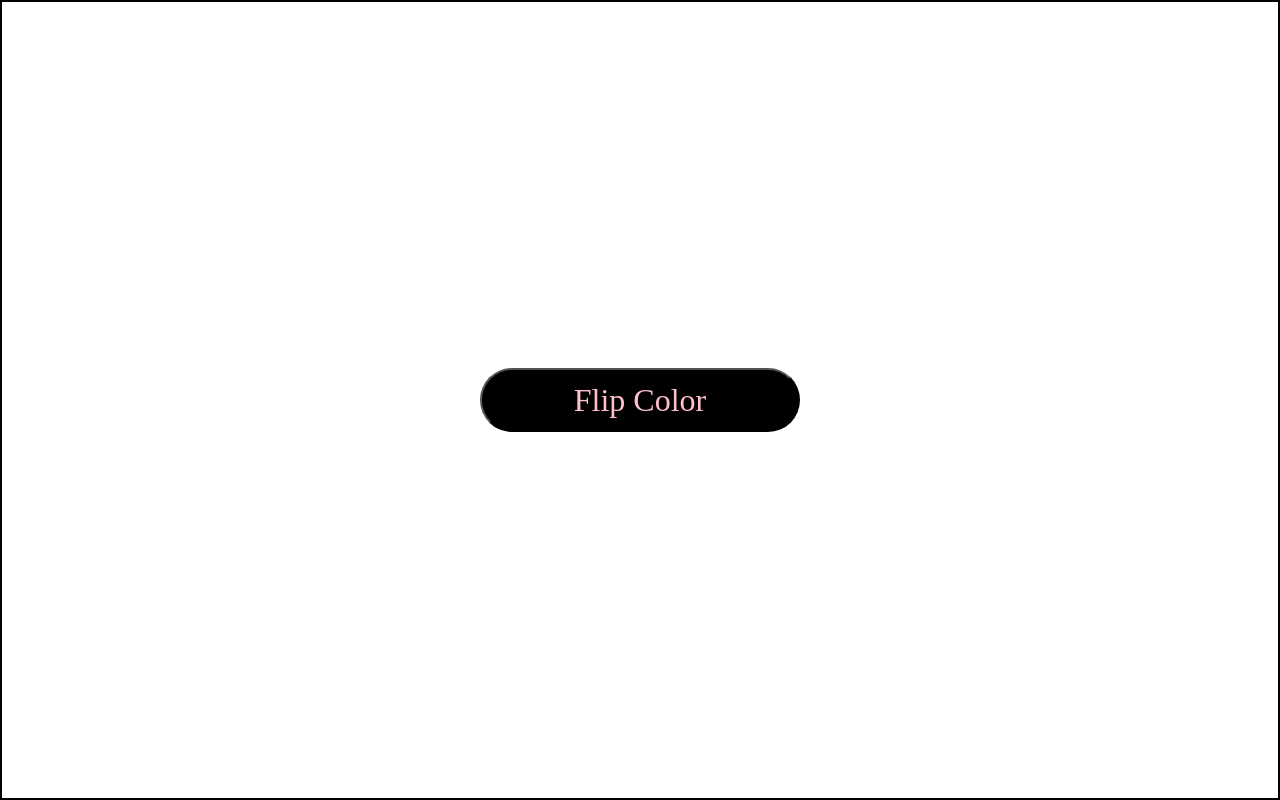
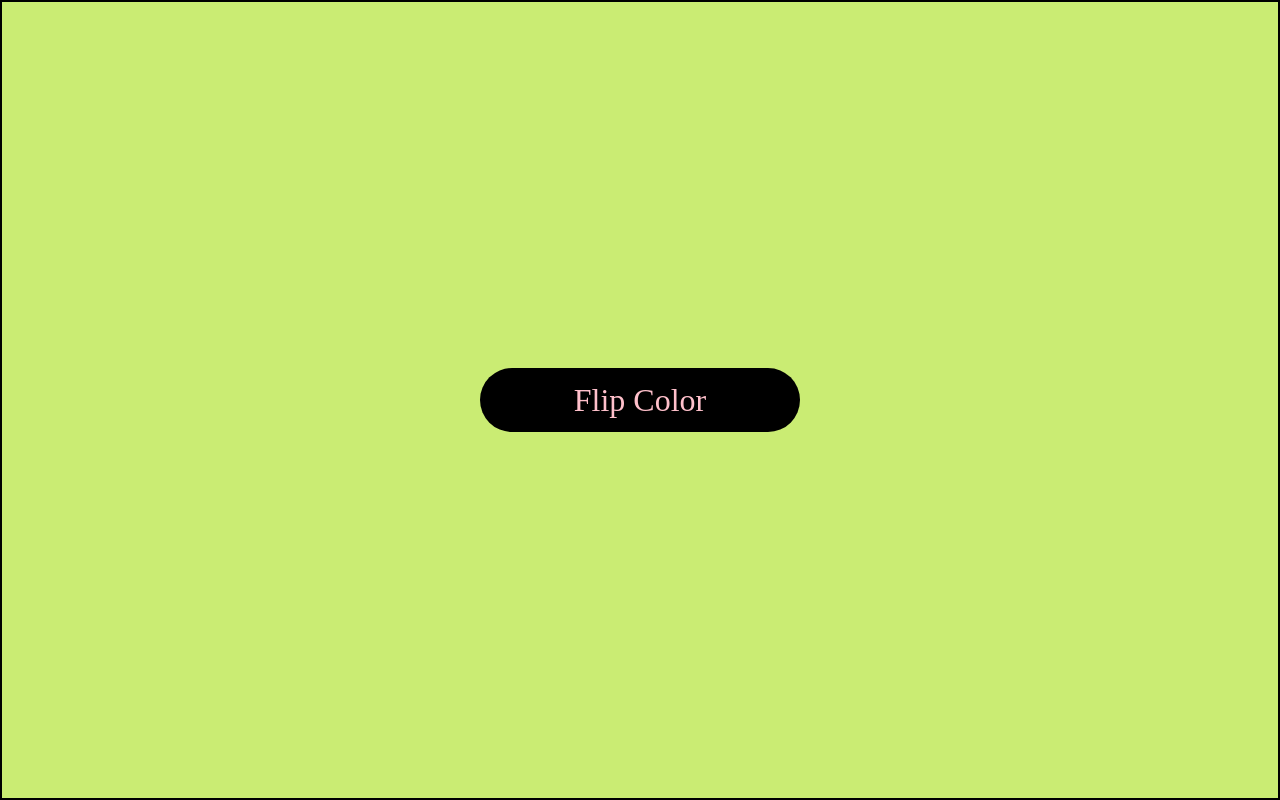
Before and after one commit to RodicaNegura/javascript-from-scratch, a plain HTML site: page color-flipper/index.html in a window 1280 px wide. Both pictures are taken after a click on the button "Flip Color". Drawn offline with Linux system fonts and the light colour scheme.

Commit message:
math.random() method

```diff
--- a/color-flipper/css/style.css
+++ b/color-flipper/css/style.css
@@ -24,6 +24,7 @@ button {
   border-radius: 20rem;
   outline: none;
   cursor: pointer;
+  border: none;
 }
 
 button:hover {
--- a/color-flipper/index.html
+++ b/color-flipper/index.html
@@ -8,7 +8,7 @@
   </head>
   <body>
     <div id="colorFlipper">
-      <button>Flip Color</button>
+      <button onclick="changeColor()">Flip Color</button>
     </div>
    <script src="./js/script.js"></script>
   </body>
--- a/color-flipper/js/script.js
+++ b/color-flipper/js/script.js
@@ -0,0 +1,7 @@
+function changeColor() {
+  let red = Math.floor(Math.random() * 256);
+  let green = Math.floor(Math.random() * 256);
+  let blue = Math.floor(Math.random() * 256);
+  let color = "rgb(" + red + "," + green + "," + blue + ")"
+  document.getElementById('colorFlipper').style.backgroundColor = color;
+};
```
